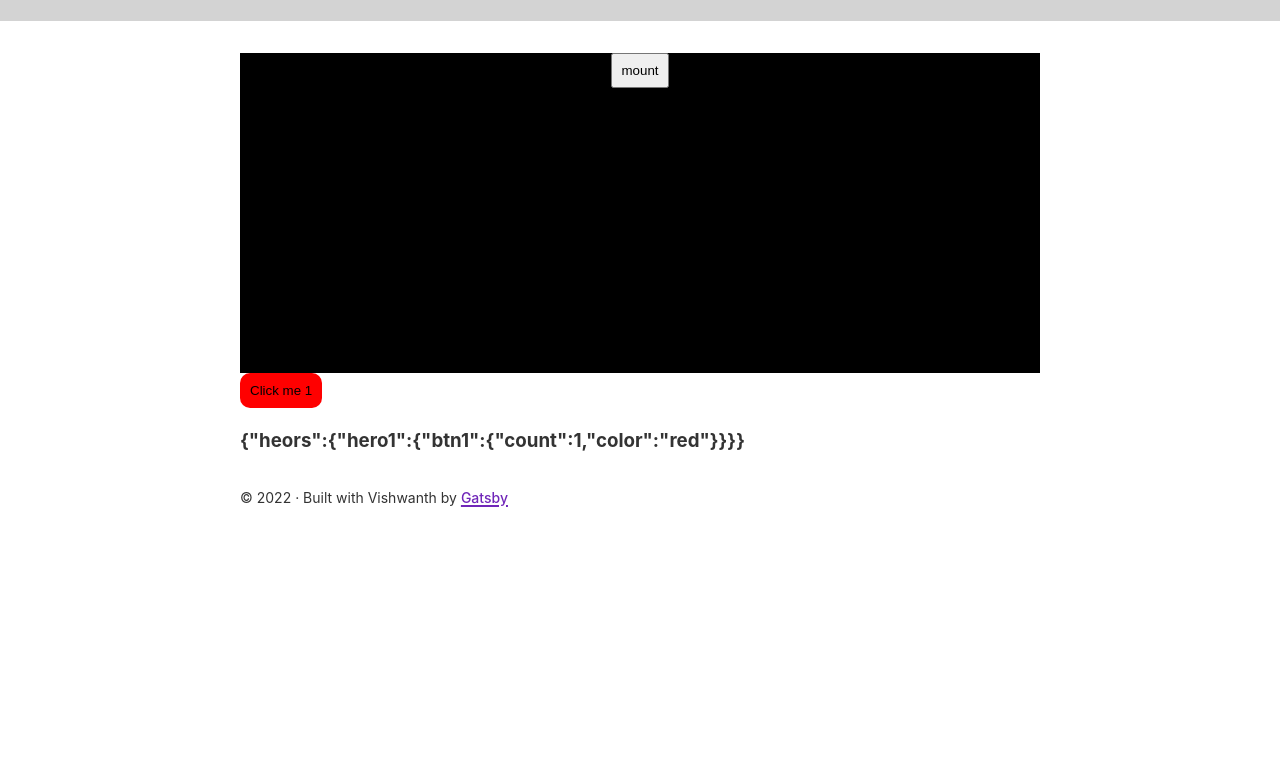
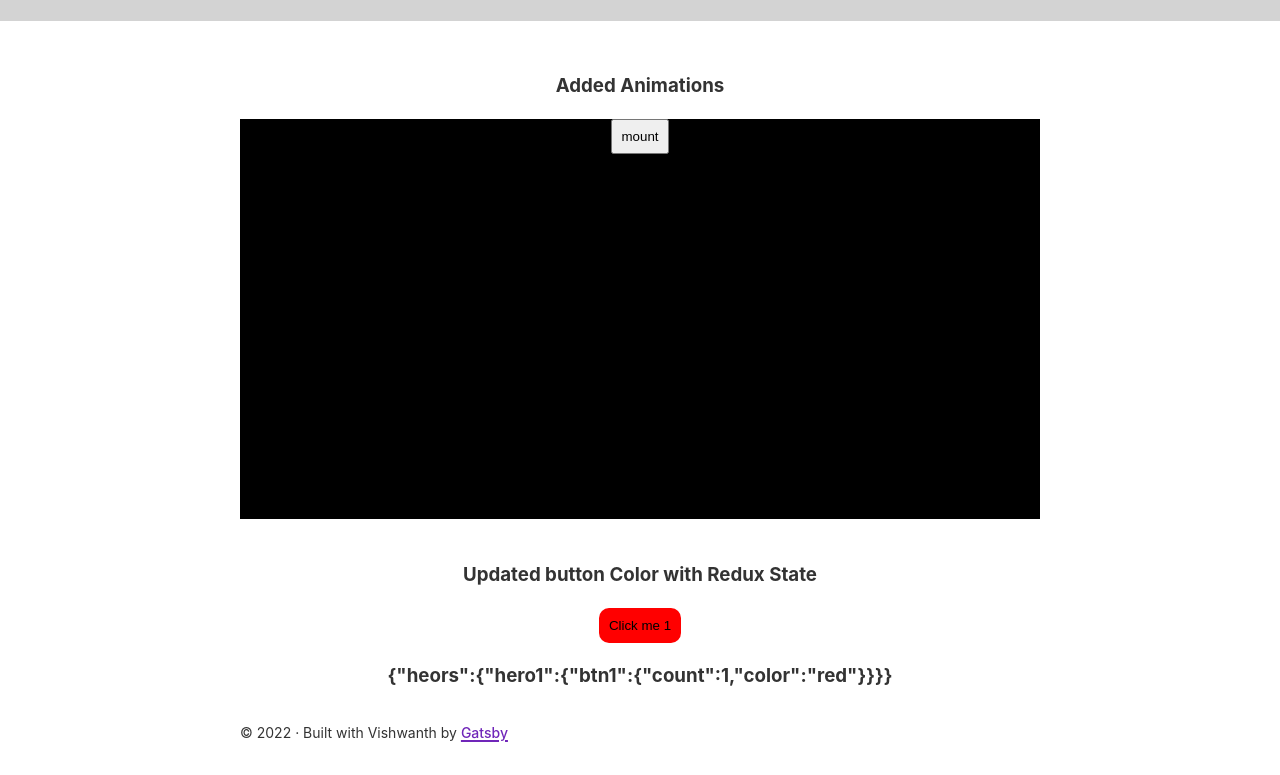
Before and after one commit to viswa84/test-getsby, a Gatsby site in the folder my-default-starter/: page / in a window 1280 px wide. Shown: the part 48-823 px from the top of the page. Before the commit the page ends 800 px from the top, so only its background shows below. Built offline with nearby package versions, Linux system fonts and the light colour scheme; Gatsby itself is replaced by a stand-in of ours.

Commit message:
final output

```diff
--- a/my-default-starter/src/components/AniBox.css
+++ b/my-default-starter/src/components/AniBox.css
@@ -1,6 +1,6 @@
 .App {
   background-color: black;
-  height: 40vh;
+  height: 50vh;
 }
 
 .App button {
@@ -15,7 +15,7 @@
   width: 100px;
   height: 100px;
   margin: 0 auto;
-  background-color: white;
+  background-color: rgb(120, 107, 107);
   border-radius: 8px;
   box-shadow: rgba(50, 50, 93, 0.25) 0px 50px 100px -20px,
     rgba(0, 0, 0, 0.3) 0px 30px 60px -30px,
--- a/my-default-starter/src/components/AniBox.js
+++ b/my-default-starter/src/components/AniBox.js
@@ -17,7 +17,10 @@ export default function AniBox() {
   };
 
   return (
+    <div>
+        <center><h3>Added Animations</h3></center>
         <div className="App">
+
         <center>
           <button onClick={handleClick}>{vis ? "unmount" : "mount"}</button>
         </center>
@@ -31,5 +34,6 @@ export default function AniBox() {
           )}
         </div>
       </div>
+    </div>
   );
 }
--- a/my-default-starter/src/components/colorCount.js
+++ b/my-default-starter/src/components/colorCount.js
@@ -14,13 +14,28 @@ const ColorCount = () => {
 
   return (
     <div>
+      <br />
+      <center>
+        <h3>Updated button Color with Redux State</h3>
+      </center>
+
+      <center>
         <button
-        style={{ backgroundColor: clr, padding: "10px", "borderRadius":"10px",border:"none" }}
+          style={{
+            backgroundColor: clr,
+            padding: "10px",
+            borderRadius: "10px",
+            border: "none",
+          }}
           onClick={handleClick}
         >
           Click me {color.heors.hero1.btn1.count}
         </button>
+      </center>
+      <center>
+        {" "}
         <h3>{JSON.stringify(color)}</h3>
+      </center>
     </div>
   )
 }
```
Also changed, not shown: 1 other file. Lines whose indentation alone changed are shown as unchanged.
